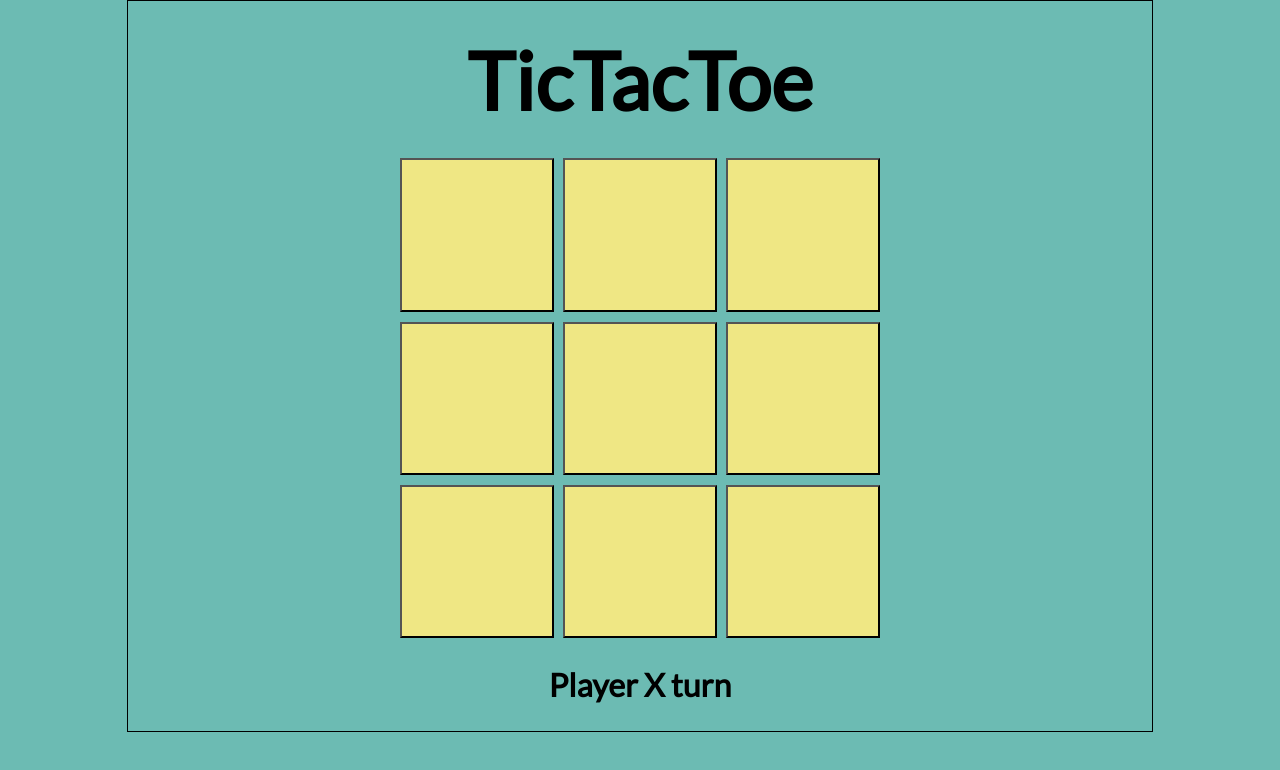
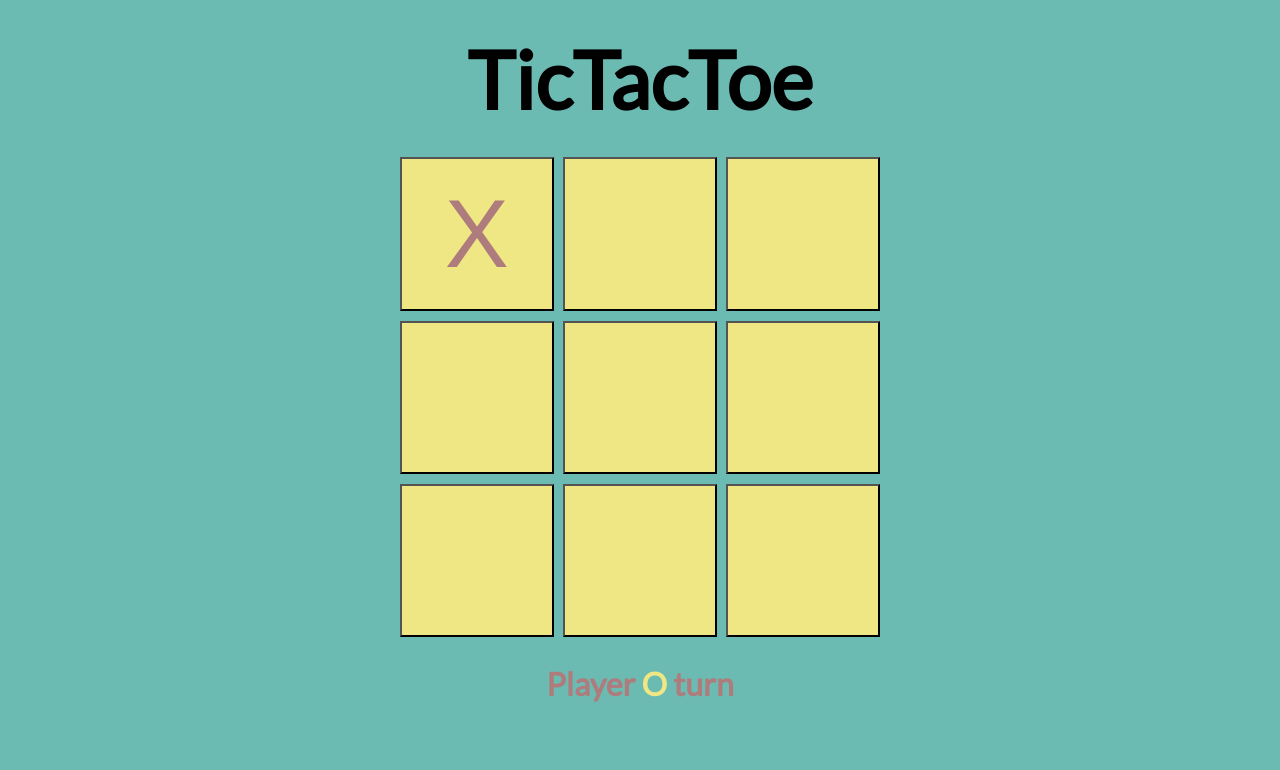
Before and after one commit to Syljon/TicTacToe, a plain HTML site: page index.html in a window 1280 px wide. Both pictures are taken after a click on the button 476 px from the left and 235 px from the top of the page. Drawn offline with Linux system fonts and the light colour scheme.

Commit message:
Create logic

```diff
--- a/css/styles.css
+++ b/css/styles.css
@@ -9,7 +9,6 @@ body {
   width: 80%;
   margin: auto;
   text-align: center;
-  border: 1px solid black;
 }
 .title {
   font-size: 3rem;
@@ -26,7 +25,6 @@ body {
   grid-template-rows: repeat(3, 1fr);
 }
 .field {
-  width: 100%;
   background-color: #efe784;
   font-size: 3rem;
   color: #ae7c7c;
@@ -38,7 +36,11 @@ body {
   background-color: #3e3838;
 }
 .turn {
+  color: #ae7c7c;
   font-size: 2rem;
+}
+#turn_mark {
+  color: #efe784;
 }
 
 @media (min-width: 700px) {
--- a/index.html
+++ b/index.html
@@ -27,7 +27,7 @@
         <button id="8" class="field"></button>
       </div>
 
-      <h2 class="turn">Player X turn</h2>
+      <h2 class="turn">Player <span id="turn_mark">X</span> turn</h2>
     </div>
     <script src="main.js"></script>
   </body>
--- a/main.js
+++ b/main.js
@@ -0,0 +1,72 @@
+let mark = "X";
+let board = ["", "", "", "", "", "", "", "", ""];
+let buttons = document.querySelectorAll("button");
+let title = document.querySelector(".title");
+let turn = document.querySelector("#turn_mark");
+buttons.forEach(_button => _button.addEventListener("click", clickHandle));
+
+function clickHandle(e) {
+  board[e.target.id] = mark;
+  e.target.innerText = mark;
+  Draw();
+  if (Win()) {
+    title.innerText = "Win " + mark;
+    turn.innerText = "";
+    buttons.forEach(b => (b.disabled = true));
+  }
+  changeMark();
+}
+
+function changeMark() {
+  if (mark == "X") {
+    mark = "O";
+  } else {
+    mark = "X";
+  }
+  turn.innerText = mark;
+}
+
+function Win() {
+  for (let i = 0; i <= 6; i += 3) {
+    if (
+      board[i] == board[i + 1] &&
+      board[i] == board[i + 2] &&
+      board[i] != ""
+    ) {
+      console.log("Row Win");
+
+      return true;
+    }
+  }
+  for (let i = 0; i <= 2; i++) {
+    if (
+      board[i] == board[i + 3] &&
+      board[i] == board[i + 6] &&
+      board[i] != ""
+    ) {
+      console.log("Col Win");
+
+      return true;
+    }
+  }
+  if (board[0] == board[4] && board[0] == board[8] && board[0] != "") {
+    console.log("Win 0");
+
+    return true;
+  }
+  if (board[2] == board[4] && board[2] == board[6] && board[2] != "") {
+    console.log("Win 0");
+
+    return true;
+  }
+
+  return false;
+}
+function Draw() {
+  console.log(board);
+  console.log(board.indexOf(""));
+  if (board.indexOf("") == -1) {
+    title.innerText = "Draw";
+    console.log("Draw");
+  }
+}
```
